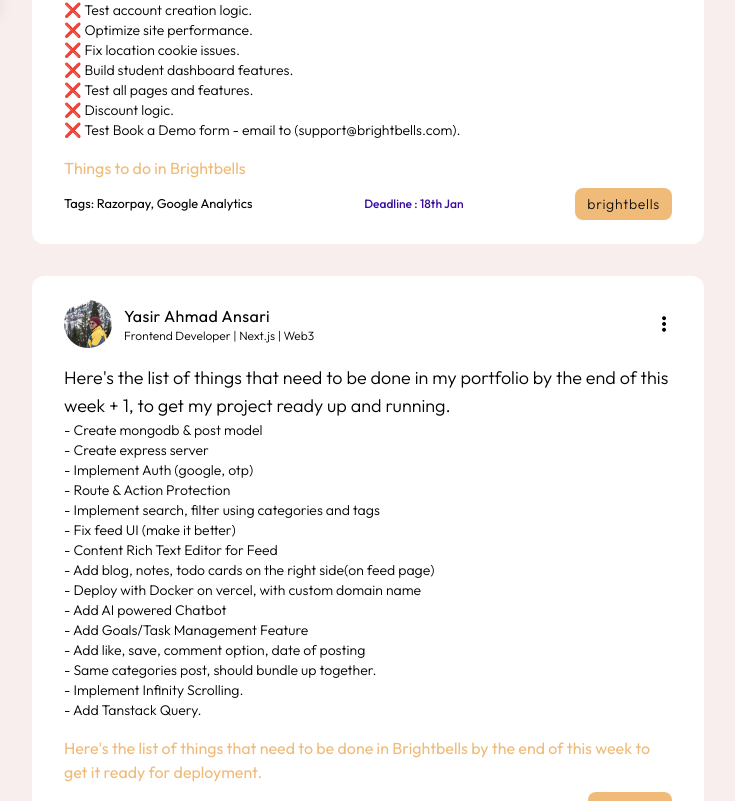
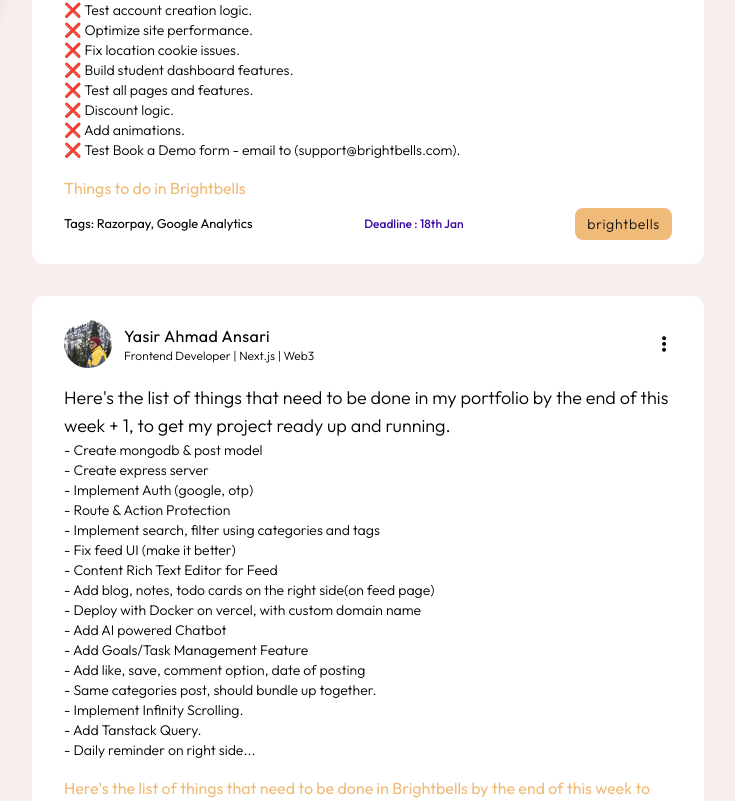
Before and after one commit to ethicalhub/yasir-etc, a Next.js app: page /posts in a window 1280 px wide. Shown: the part 789-1590 px from the top of the page, without its empty margins (0-735 px from the left). Built offline with nearby package versions, Linux system fonts and the light colour scheme.

Commit message:
fix(bug): add goals

```diff
--- a/app/(root)/posts/page.tsx
+++ b/app/(root)/posts/page.tsx
@@ -41,6 +41,7 @@
           <li className="text-sm">❌ Build student dashboard features.</li>
           <li className="text-sm">❌ Test all pages and features.</li>
           <li className="text-sm">❌ Discount logic.</li>
+          <li className="text-sm">❌ Add animations.</li>
           <li className="text-sm">
             ❌ Test Book a Demo form - email to (support@brightbells.com).
           </li>
@@ -84,6 +85,7 @@
           <li>- Same categories post, should bundle up together.</li>
           <li>- Implement Infinity Scrolling.</li>
           <li>- Add Tanstack Query.</li>
+          <li>- Daily reminder on right side...</li>
         </ul>
       </>
     ),
```
